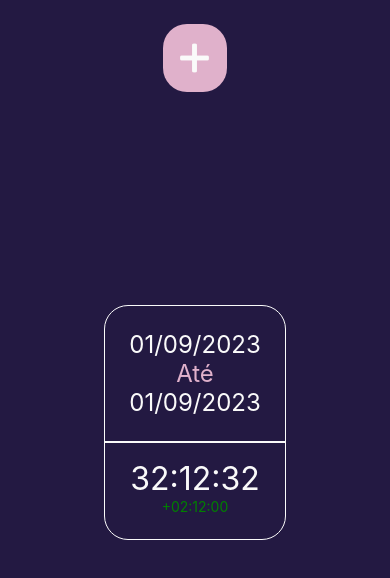
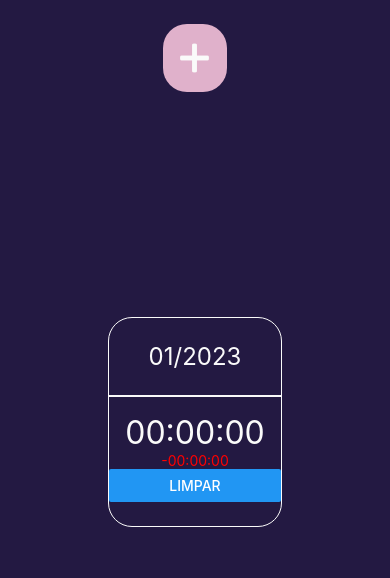
Before and after one commit to pedropfsf/CountTimerTracked, a React Native app: screen /home in a window 390 px wide. Shown: the top 578 px of the page. Built offline with nearby package versions, Linux system fonts and the light colour scheme.

Commit message:
feat: :construction: Desenvolvendo sistema de sobra de tempo no app

```diff
--- a/components/CountIndicator/index.tsx
+++ b/components/CountIndicator/index.tsx
@@ -1,6 +1,7 @@
 // Modules
 import { useMemo } from "react";
 import moment from "moment";
+import AsyncStorage from "@react-native-async-storage/async-storage";
 
 // Elements
 import {
@@ -11,6 +12,7 @@ import {
   ExtraTimeIndicatorProps,
   BoxDate
 } from "./styles";
+import { Button } from "react-native";
 
 // Types
 import { TimerPerMonth } from "../../contexts/DataContext";
@@ -27,22 +29,14 @@ export default function CountIndicator({ list }: CountIndicatorProps) {
   // console.log(new Date().);
 
   const dataFormatted = useMemo(() => {
+    // Get the first recorded date
+    // const listFormatted = list.map(item => {
+    //   const month = Number(item.date.split("/")[1]);
+    //   const day = Number(item.date.split("/")[0]);
+    //   const year = Number(item.date.split("/")[2]);
 
-    // Get the first recorded date
-    const listFormatted = list.map(item => {
-      const month = Number(item.date.split("/")[1]);
-      const day = Number(item.date.split("/")[0]);
-      const year = Number(item.date.split("/")[2]);
-
-      return moment({ year, day, month })
-    })
-
-
-    // console.log(listFormatted);
-    // console.log(listFormatted[2].get("month"));
-    // console.log(moment())
-    // console.log(moment().get("month"));
-
+    //   return moment(`${month}-${day}-${year}`, "MM-DD-YYYY");
+    // })
 
     // const listFilteredPerCurrentMonth = listFormatted.filter(item => {
     //   return (
@@ -52,52 +46,75 @@ export default function CountIndicator({ list }: CountIndicatorProps) {
     //   )
     // })
 
-    // const dataFirst = listFilteredPerCurrentMonth.sort((a, b) => {
-    //   if (a.get("day") > b.get("day")) {
-    //     return 1;
-    //   }
+    // const dataFirst = listFilteredPerCurrentMonth
+    //   .sort((a, b) => {
+    //     if (a.get("day") > b.get("day")) {
+    //       return 1;
+    //     }
 
-    //   if (a.get("day") < b.get("day")) {
-    //     return -1;
-    //   }
+    //     if (a.get("day") < b.get("day")) {
+    //       return -1;
+    //     }
 
-    //   return 0;
-    // })[0];
+    //     return 0;
+    //   })[0]
 
     // // Get track total
-    // const listMomentTrack = list
-    //   .map(({ timer }) => {
-    //     const hours = Number(timer.split(":")[0]);
-    //     const minutes = Number(timer.split(":")[1]);
-    //     const seconds = Number(timer.split(":")[2]);
+    const listTimers = list
+      .filter(timer => (
+        moment(timer.date).get("month") == moment().get("month")
+        &&
+        moment(timer.date).get("year") == moment().get("year")
+      ))
+      .map(({ timer }) => {
+        const hours = Number(timer.split(":")[0]);
+        const minutes = Number(timer.split(":")[1]);
+        const seconds = Number(timer.split(":")[2]);
 
-    //     return Timer.convertTimerInSeconds({ hours, minutes, seconds })
-    //   })
+        return Timer.convertTimerInSeconds({ hours, minutes, seconds })
+      })
 
+    // for(const count in listTimers) {
+    //   console.log(count + 1, listTimers[count])
+    // }
 
+    const totalTimerCurrent = listTimers.length && listTimers
+      .reduce((previousValue, currentValue) => (previousValue ?? 0) + (currentValue ?? 0));
+    const totalCreatePerDay = (listTimers.length * 8) * 3600;
+    const necessaryTimer = totalTimerCurrent - totalCreatePerDay;
+
+    // console.log("total que tem que fazer no mês atualmente", Timer.convertSecondsInTimer(totalCreatePerDay));
+    // console.log("O que você fez no mês", Timer.convertSecondsInTimer(totalTimerCurrent));
+    // console.log("O que sobrou", Timer.convertSecondsInTimer(necessaryTimer))
+    // console.log(listTimers);
+    // console.log("total que tem que fazer no mês atualmente", totalCreatePerDay);
+    // console.log("O que você fez no mês", totalTimerCurrent);
+    // console.log("O que sobrou" , necessaryTimer)
 
     return {
-      dateInitial: moment()
+      currentDate: moment().format("MM/YYYY"),
+      totalCurrent: Timer.convertSecondsInTimer(totalTimerCurrent),
+      necessaryTimer,
     }
   }, [list]);
+
+  console.log("fora", dataFormatted.necessaryTimer)
 
   return (
     <Container>
       <BoxDate>
         <TextProgressTrack>
-          {dataFormatted.dateInitial?.format("L") ?? "**/**/****"}
-        </TextProgressTrack>
-        <TextProgressTrack style={{ color: colors.primary_level_5 }}>
-          Até
-        </TextProgressTrack>
-        <TextProgressTrack>
-          {moment().format("L")}
+          {dataFormatted.currentDate ?? "MM/YYYY"}
         </TextProgressTrack>
       </BoxDate>
-      <TextMain>32:12:32</TextMain>
-      <ExtraTimeIndicator colorStatus="more">
-        +02:12:00
+      <TextMain>{dataFormatted.totalCurrent ?? "00:00:00"}</TextMain>
+      <ExtraTimeIndicator colorStatus={dataFormatted.necessaryTimer > 0 ? "more" : "less"}>
+        {Timer.convertSecondsInTimer(dataFormatted.necessaryTimer, true)}
       </ExtraTimeIndicator>
+      <Button
+        title="Limpar"
+        onPress={() => AsyncStorage.clear()}
+      />
     </Container>
   )
 }
--- a/components/CountIndicator/styles.ts
+++ b/components/CountIndicator/styles.ts
@@ -30,6 +30,8 @@ export const TextMain = styled.Text`
   color: ${colors.white};
 
   margin-top: 16px;
+  margin-left: 16px;
+  margin-right: 16px;
 `;
 
 export type ExtraTimeIndicatorProps = {
--- a/utils/Timer.ts
+++ b/utils/Timer.ts
@@ -15,6 +15,20 @@ class Timer {
 
     return hoursConvertted + minutesConvertted + seconds;
   }
+
+  static convertSecondsInTimer(value: number, isSignal: boolean = false) {
+    const typeSignal = value > 0 ? "+" : "-";
+    const totalSeconds = Math.abs(value);
+    const hour = Math.floor(totalSeconds / 3600);
+    const minutes = Math.floor((totalSeconds - (hour * 3600)) / 60);
+    const seconds = Math.floor(totalSeconds % 60);
+
+    function increment0(value: number) {
+        return value > 9 ? value : `0${value}`;
+    }
+
+    return `${isSignal ? typeSignal : ""}${increment0(hour)}:${increment0(minutes)}:${increment0(seconds)}`;
+  }
 };
 
 export default Timer;
```
